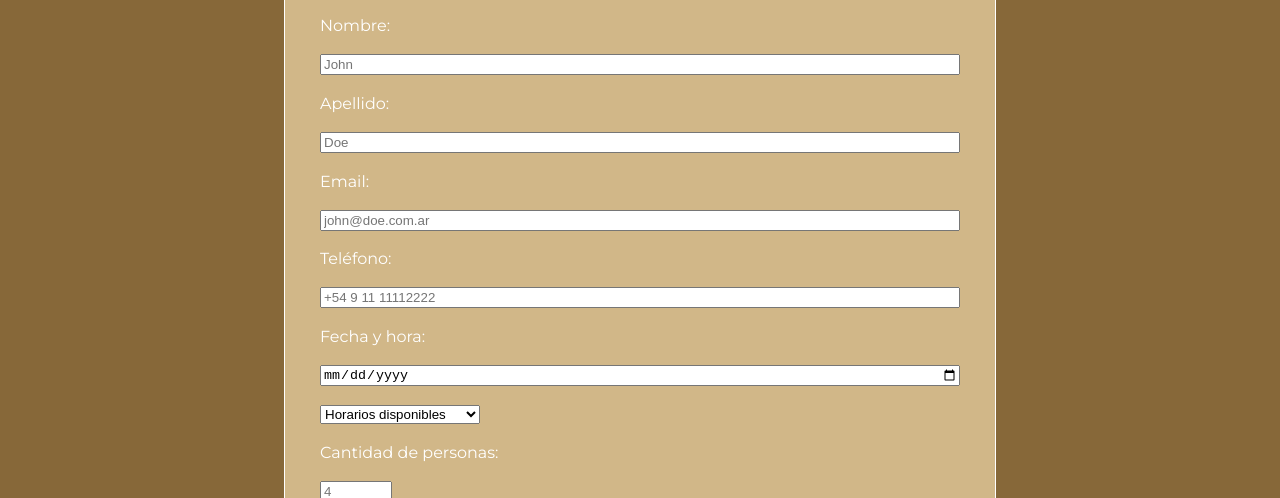
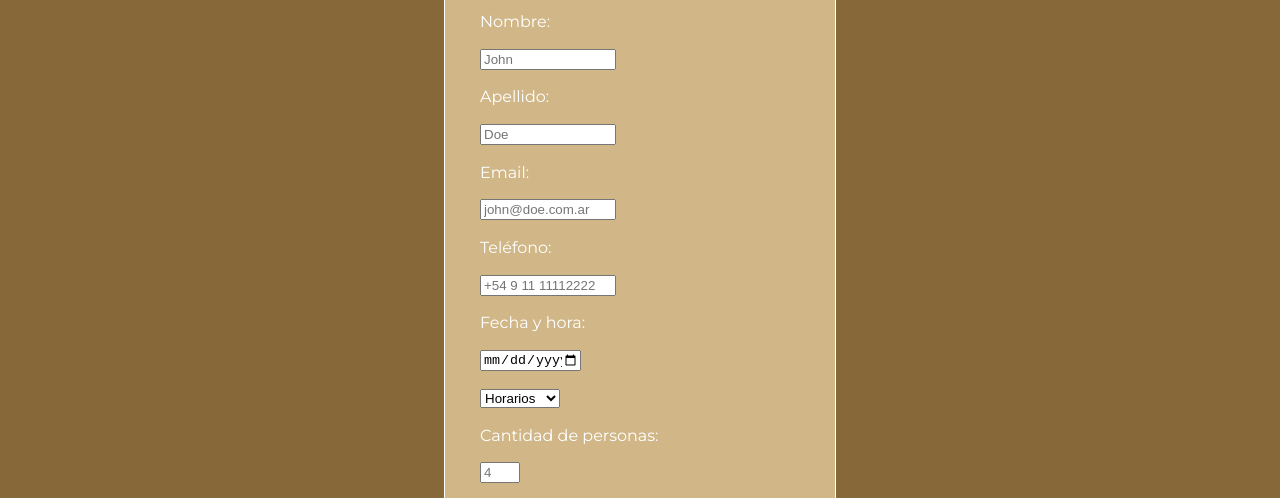
Before and after one commit to MartinZielony/TP2-PNT-E-Z-S-T, a plain HTML site: page reserva.html in a window 1280 px wide. Shown: the part 302-800 px from the top of the page. Drawn offline with Linux system fonts and the light colour scheme.

Commit message:
Últimos cambios de la clase del 10/04

```diff
--- a/reserva.html
+++ b/reserva.html
@@ -33,22 +33,22 @@
                 <div class="items">
                     <form class="formulario">
                         <label for="fname">Nombre:</label>
-                        <input type="text" id="fname" name="fname" placeholder="John">
+                        <input class="anchoTexto" type="text" id="fname" name="fname" placeholder="John">
 
                         <label for="lname">Apellido:</label>
-                        <input type="text" id="lname" name="lname" placeholder="Doe">
+                        <input class="anchoTexto" type="text" id="lname" name="lname" placeholder="Doe">
 
                         <label for="lname">Email:</label>
-                        <input type="email" id="email" name="email" placeholder="john@doe.com.ar">
+                        <input class="anchoTexto" type="email" id="email" name="email" placeholder="john@doe.com.ar">
 
                         <label for="lname">Teléfono:</label>
-                        <input type="tel" id="email" name="email" placeholder="+54 9 11 11112222">
+                        <input class="anchoTexto" type="tel" id="email" name="email" placeholder="+54 9 11 11112222">
 
                         <label for="fecha">Fecha y hora:</label>
-                        <input type="date" id="fechaLlegada" name="fecha" value="Doe">
+                        <input class="anchoFH" type="date" id="fechaLlegada" name="fecha" value="Doe">
 
                         <select>
-                            <option disabled selected>Horarios disponibles</option>
+                            <option disabled selected>Horarios</option>
                             <option>20:00</option>
                             <option>20:30</option>
                             <option>21:00</option>
--- a/style.css
+++ b/style.css
@@ -158,7 +158,7 @@ footer {
     border: 1px solid white;
     border-radius: 10px;
     margin-top: 150px;
-    width: 50vw;
+    width: 25vw;
 }
 
 .formulario {
@@ -174,7 +174,11 @@ footer {
 }
 
 .anchoTexto {
-    width: 25%;
+    width: 40%;
+}
+
+.anchoFH {
+    width: 30%;
 }
 
 .corto{
```
